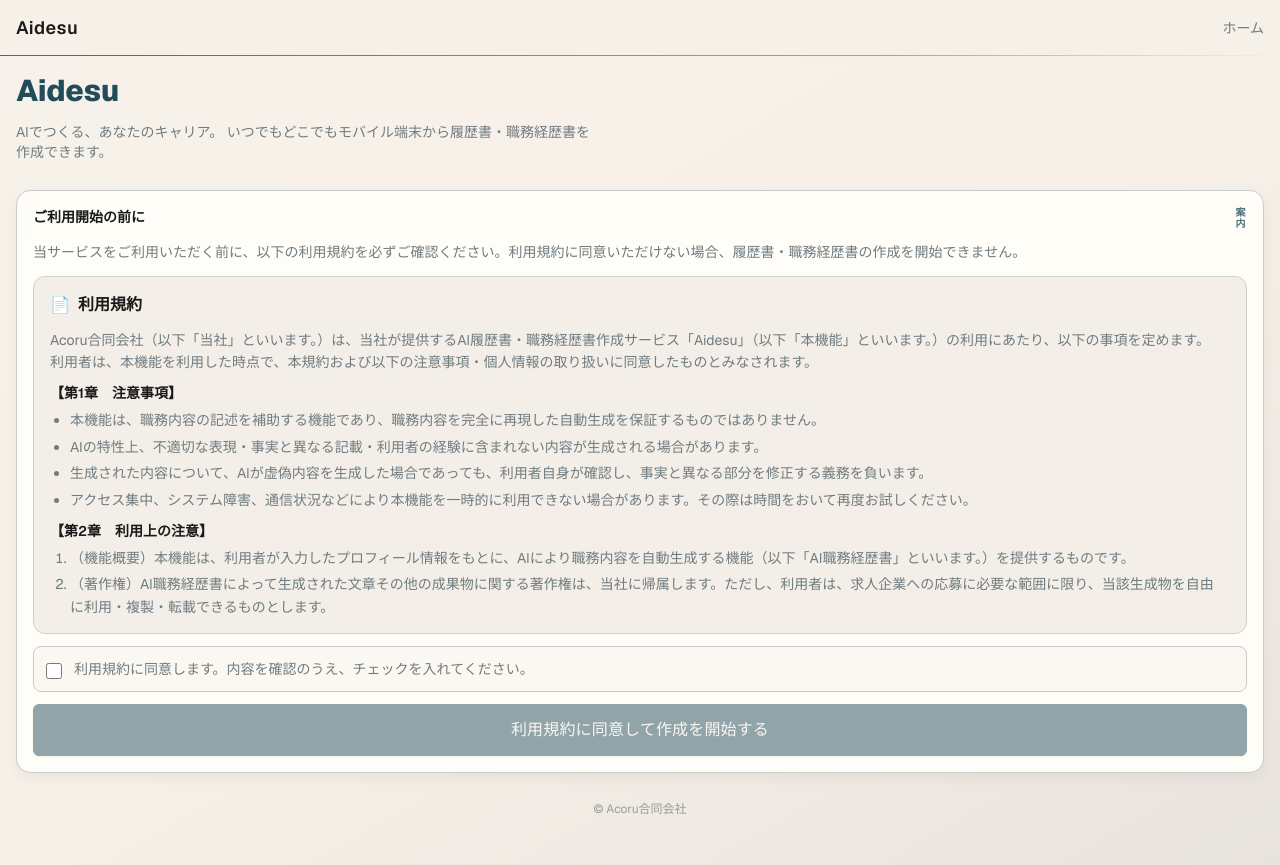
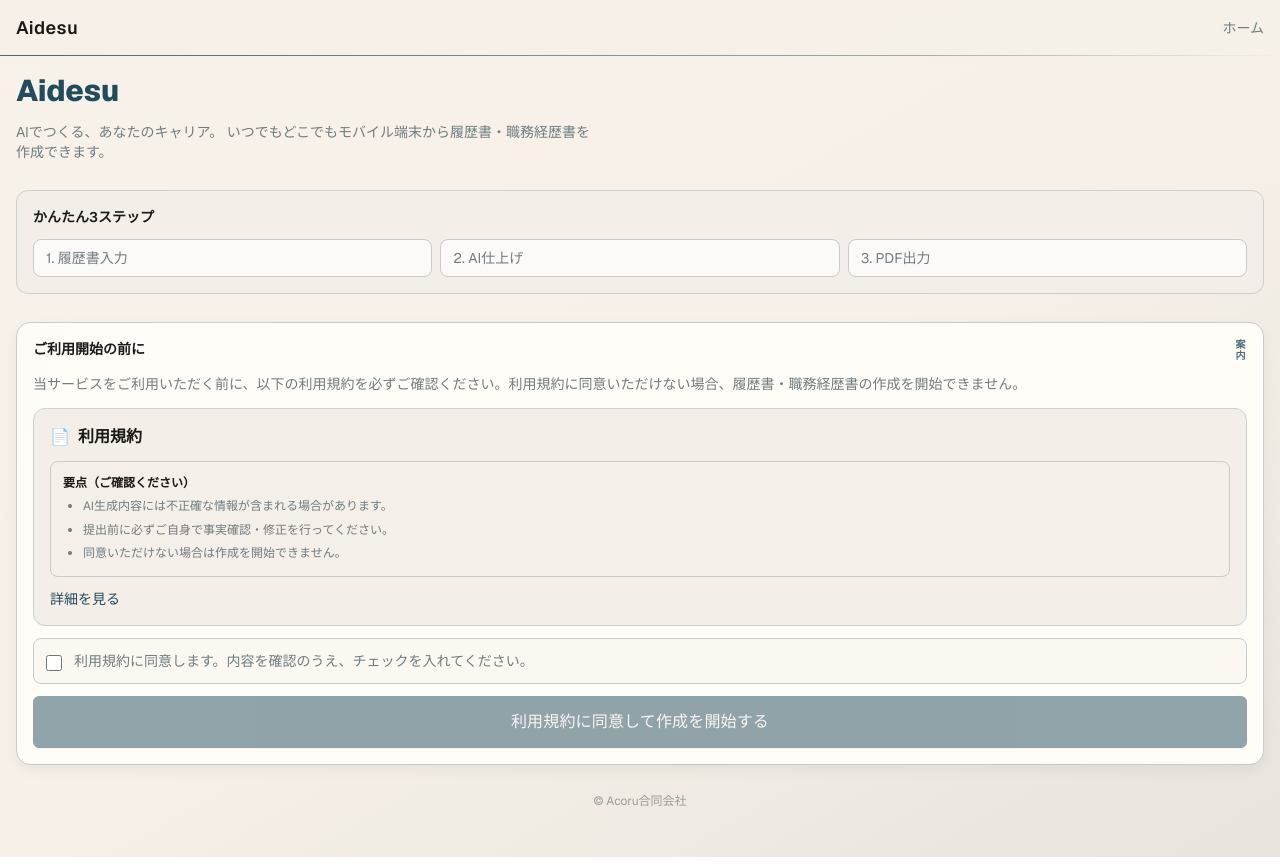
Before and after one commit to ANOSkdy/resume_aidesu, a Next.js app: page / in a window 1280 px wide. Built offline with nearby package versions, Linux system fonts and the light colour scheme.

Commit message:
PR1: lighten onboarding and clarify wizard progress

```diff
--- a/app/page.tsx
+++ b/app/page.tsx
@@ -8,6 +8,7 @@ import { AppShell } from '@/components/layout/AppShell';
 export default function Home() {
   const router = useRouter();
   const [isAgreed, setIsAgreed] = useState(false);
+  const [isTermsExpanded, setIsTermsExpanded] = useState(false);
 
   const handleStart = () => {
     if (!isAgreed) return;
@@ -25,18 +26,49 @@ export default function Home() {
           </p>
         </div>
 
+        <div className="wa-panel space-y-3 p-4">
+          <p className="text-sm font-semibold text-sumi">かんたん3ステップ</p>
+          <ol className="grid gap-2 text-sm text-nezumi sm:grid-cols-3">
+            <li className="rounded-lg border border-[var(--border)] bg-white/70 px-3 py-2">1. 履歴書入力</li>
+            <li className="rounded-lg border border-[var(--border)] bg-white/70 px-3 py-2">2. AI仕上げ</li>
+            <li className="rounded-lg border border-[var(--border)] bg-white/70 px-3 py-2">3. PDF出力</li>
+          </ol>
+        </div>
+
         <div className="wa-surface wa-accent-diagonal wa-lift p-4">
           <div className="space-y-3">
             <div className="flex items-start justify-between gap-3"><p className="text-sm font-semibold text-sumi">ご利用開始の前に</p><span className="wa-vertical text-[10px] font-semibold text-ai/80">案内</span></div>
             <p className="text-sm leading-relaxed text-nezumi">
               当サービスをご利用いただく前に、以下の利用規約を必ずご確認ください。利用規約に同意いただけない場合、履歴書・職務経歴書の作成を開始できません。
             </p>
+
             <div className="wa-panel space-y-3 p-4 text-sm text-nezumi">
               <div className="flex items-center gap-2 text-base font-semibold text-sumi">
                 <span role="img" aria-label="document">📄</span>
                 利用規約
               </div>
-              <div className="max-h-72 space-y-2 overflow-y-auto pr-2 leading-relaxed">
+
+              <div className="rounded-lg border border-[var(--border)] bg-kinari/40 p-3 text-xs leading-relaxed text-nezumi">
+                <p className="font-semibold text-sumi">要点（ご確認ください）</p>
+                <ul className="mt-1 list-disc space-y-1 pl-5">
+                  <li>AI生成内容には不正確な情報が含まれる場合があります。</li>
+                  <li>提出前に必ずご自身で事実確認・修正を行ってください。</li>
+                  <li>同意いただけない場合は作成を開始できません。</li>
+                </ul>
+              </div>
+
+              <button
+                type="button"
+                className="inline-flex items-center gap-2 text-sm font-semibold text-ai underline-offset-2 hover:underline focus-visible:wa-focus"
+                onClick={() => setIsTermsExpanded((prev) => !prev)}
+                aria-expanded={isTermsExpanded}
+                aria-controls="full-terms"
+              >
+                {isTermsExpanded ? '詳細を閉じる' : '詳細を見る'}
+              </button>
+
+              {isTermsExpanded && (
+                <div id="full-terms" className="max-h-72 space-y-2 overflow-y-auto pr-2 leading-relaxed">
                   <p>
                     Acoru合同会社（以下「当社」といいます。）は、当社が提供するAI履歴書・職務経歴書作成サービス「Aidesu」（以下「本機能」といいます。）の利用にあたり、以下の事項を定めます。利用者は、本機能を利用した時点で、本規約および以下の注意事項・個人情報の取り扱いに同意したものとみなされます。
                   </p>
@@ -109,6 +141,7 @@ export default function Home() {
                     </ol>
                   </div>
                 </div>
+              )}
             </div>
             <label className="flex items-start gap-3 rounded-lg border border-[var(--border)] bg-kinari/40 p-3 text-sm text-nezumi">
               <input
--- a/components/ui/WizardNav.tsx
+++ b/components/ui/WizardNav.tsx
@@ -14,7 +14,10 @@ export const WizardNav = ({ currentStep, totalSteps, labels, className = '', var
 
   return (
     <div className={`w-full ${padding} ${className}`}>
-      <div className="relative flex items-start justify-between gap-2">
+      <p className="mb-2 text-xs font-semibold tracking-wide text-nezumi" aria-live="polite">
+        ステップ {currentStep} / {totalSteps}
+      </p>
+      <div className="relative flex items-start justify-between gap-2 sm:gap-3">
         <div className="absolute left-0 right-0 top-4 -z-10 h-px bg-[color:var(--border)]"></div>
 
         {Array.from({ length: totalSteps }).map((_, i) => {
@@ -27,7 +30,7 @@ export const WizardNav = ({ currentStep, totalSteps, labels, className = '', var
             ? ' border-ai bg-ai text-kinari'
             : ' border-[var(--border)] bg-white/85 text-nezumi';
 
-          const labelClass = `mt-2 break-words text-center text-[0.75rem] leading-4 font-medium ${
+          const labelClass = `mt-2 break-words text-center text-[0.7rem] leading-4 font-medium sm:text-[0.75rem] ${
             isCurrent ? 'text-ai' : 'text-nezumi'
           }`;
 
```
Lines whose indentation alone changed are shown as unchanged.
